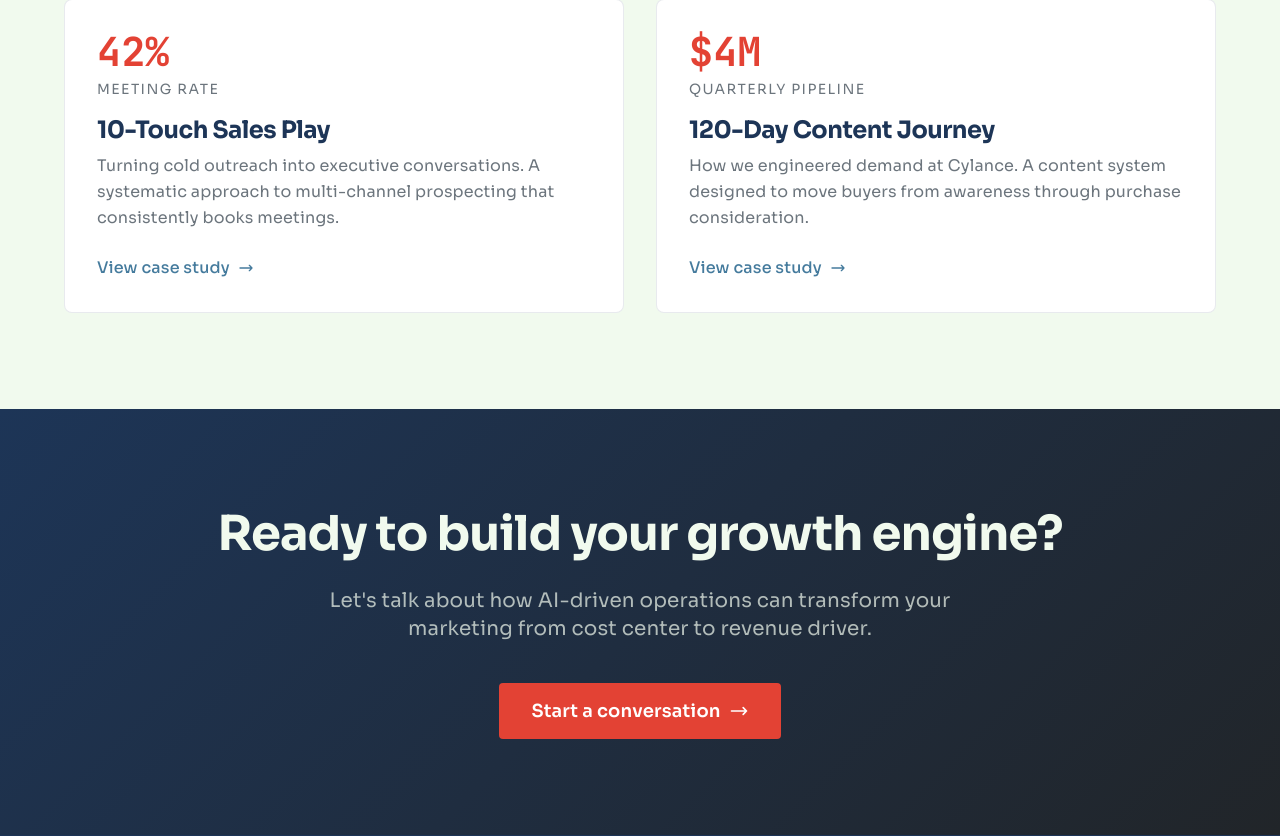
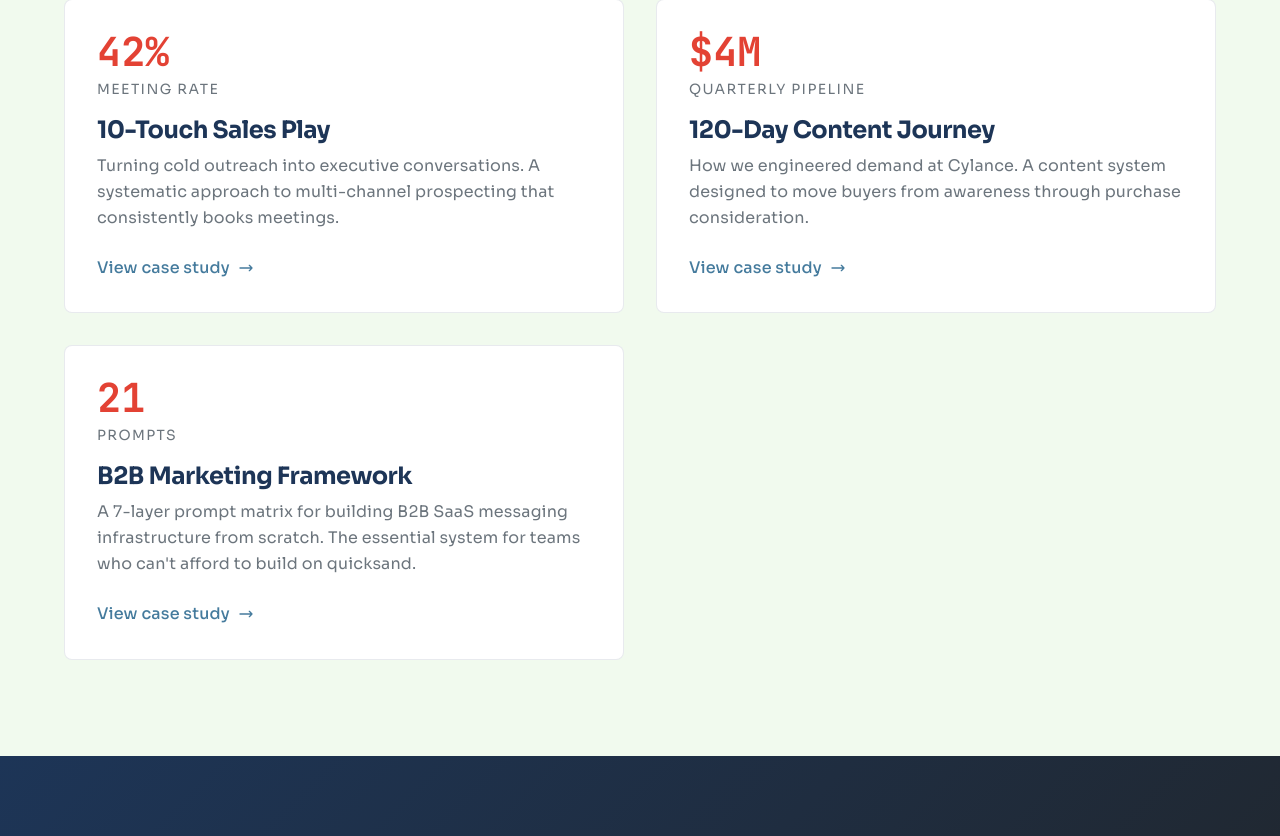
Before and after one commit to saren-ai/saren-ai, a Next.js app: page / in a window 1280 px wide. Shown: the part 1458-2294 px from the top of the page. Built offline with nearby package versions, Linux system fonts and the light colour scheme.

Commit message:
feat: Add B2B Marketing Framework to portfolio grid on homepage

```diff
--- a/src/components/portfolio/PortfolioGrid.tsx
+++ b/src/components/portfolio/PortfolioGrid.tsx
@@ -35,6 +35,14 @@ const portfolioItems = [
     metricLabel: "Quarterly Pipeline",
     href: "/portfolio/120-day-content-journey",
   },
+  {
+    title: "B2B Marketing Framework",
+    description:
+      "A 7-layer prompt matrix for building B2B SaaS messaging infrastructure from scratch. The essential system for teams who can't afford to build on quicksand.",
+    metric: "21",
+    metricLabel: "Prompts",
+    href: "/portfolio/b2b-marketing-framework",
+  },
 ];
 
 export default function PortfolioGrid() {
```
